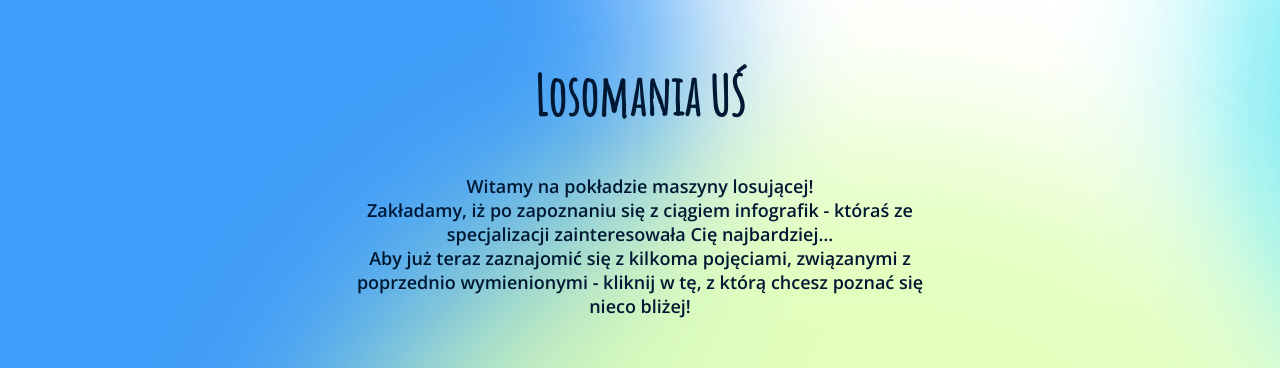
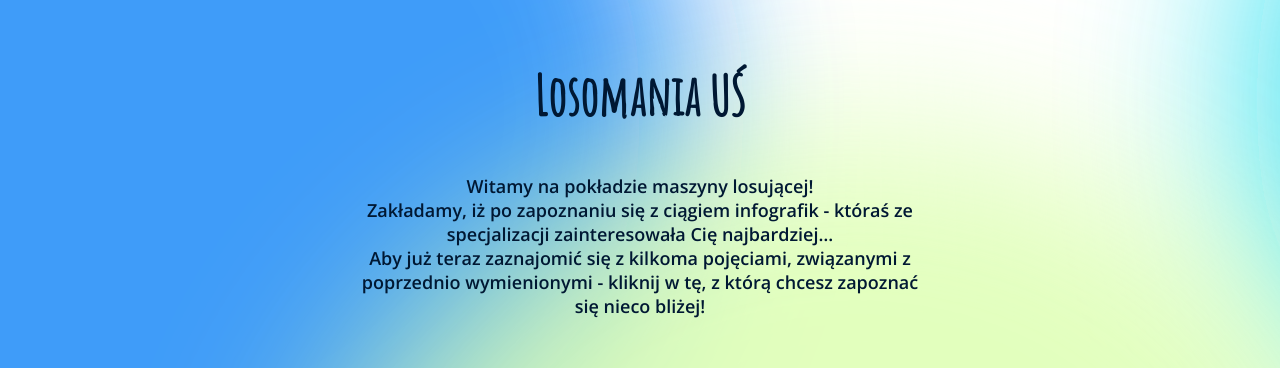
Before and after one commit to Harasz/us-quiz, a Next.js app: page / in a window 1280 px wide. Shown: the top 368 px of the page. Built offline with nearby package versions, Linux system fonts and the light colour scheme.

Commit message:
Update Heading.tsx

```diff
--- a/components/Heading.tsx
+++ b/components/Heading.tsx
@@ -25,7 +25,7 @@ export const Heading = () => {
     <Wrapper>
       <H1>Losomania UŚ</H1>
       <Sub>
-        Witamy na pokładzie maszyny losującej! <br /> Zakładamy, iż po zapoznaniu się z ciągiem infografik - któraś ze specjalizacji zainteresowała Cię najbardziej… <br />Aby już teraz zaznajomić się z kilkoma pojęciami, związanymi z poprzednio wymienionymi - kliknij w tę, z którą chcesz poznać się nieco bliżej!
+        Witamy na pokładzie maszyny losującej! <br /> Zakładamy, iż po zapoznaniu się z ciągiem infografik - któraś ze specjalizacji zainteresowała Cię najbardziej… <br />Aby już teraz zaznajomić się z kilkoma pojęciami, związanymi z poprzednio wymienionymi - kliknij w tę, z którą chcesz zapoznać się nieco bliżej!
       </Sub>
     </Wrapper>
   );
```
